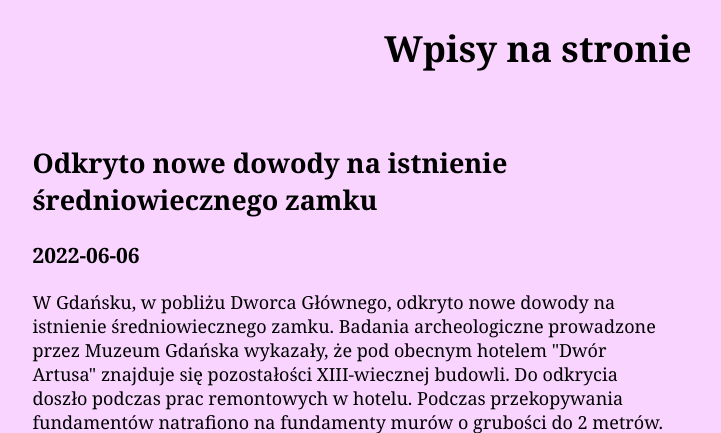
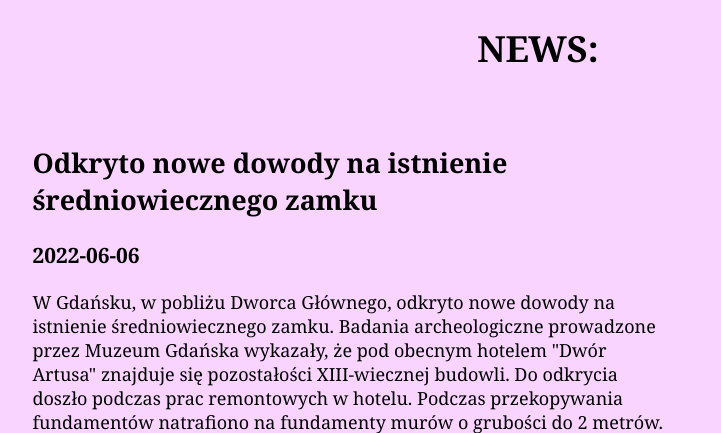
Before and after one commit to fandzio647/news, a PHP site: page /wpis.php?id=1 in a window 1280 px wide. Shown: the top 433 px of the page, without its empty margins (102-823 px from the left). Run offline with PHP 8.4, Linux system fonts and the light colour scheme; data comes from the database, SQL or seed files in the repository.

Commit message:
Update wpis.php

```diff
--- a/wpis.php
+++ b/wpis.php
@@ -13,7 +13,7 @@
 </head>
 
 <body>
-    <h1>Wpisy na stronie</h1>
+    <h1>NEWS:</h1>
     <br>
     <div class="wpis">
     <?php
@@ -31,6 +31,8 @@
     </div>
 </form>
 </form>
+
+
 </body>
 
 </html>
```
